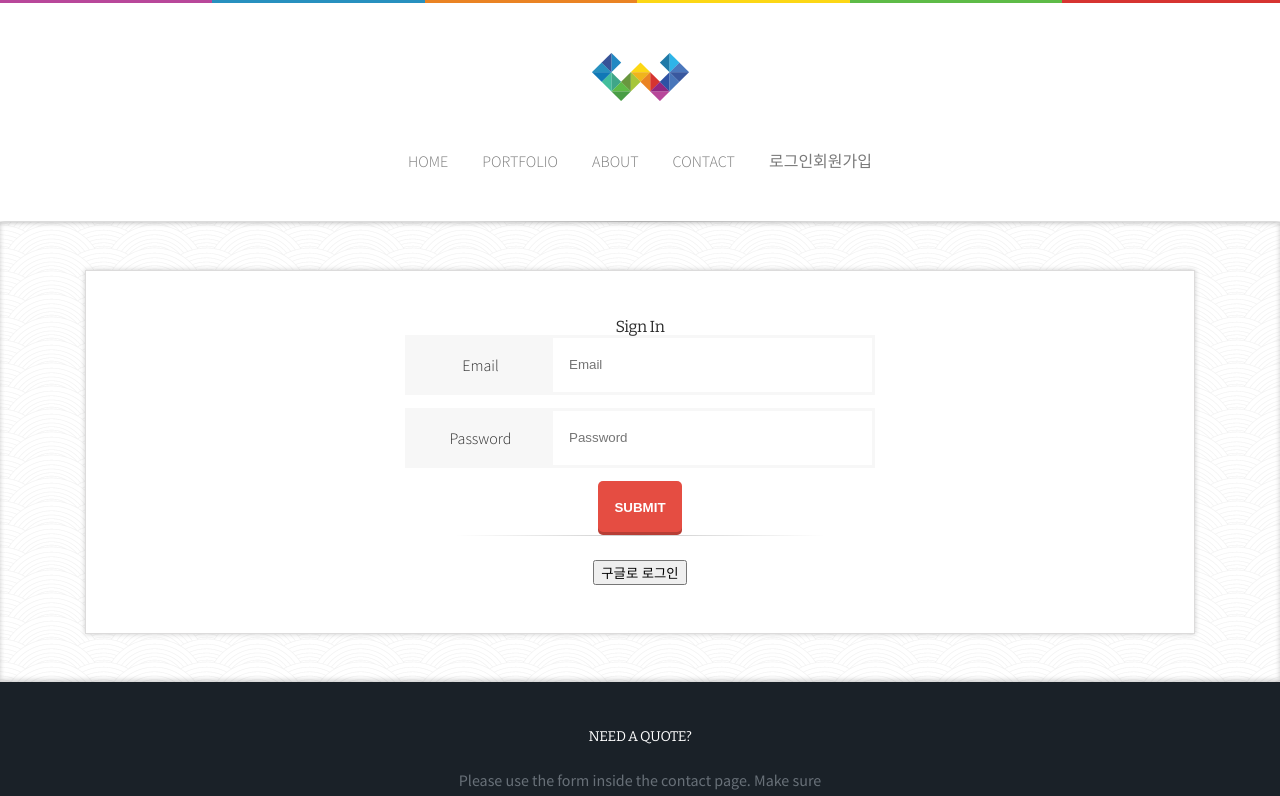
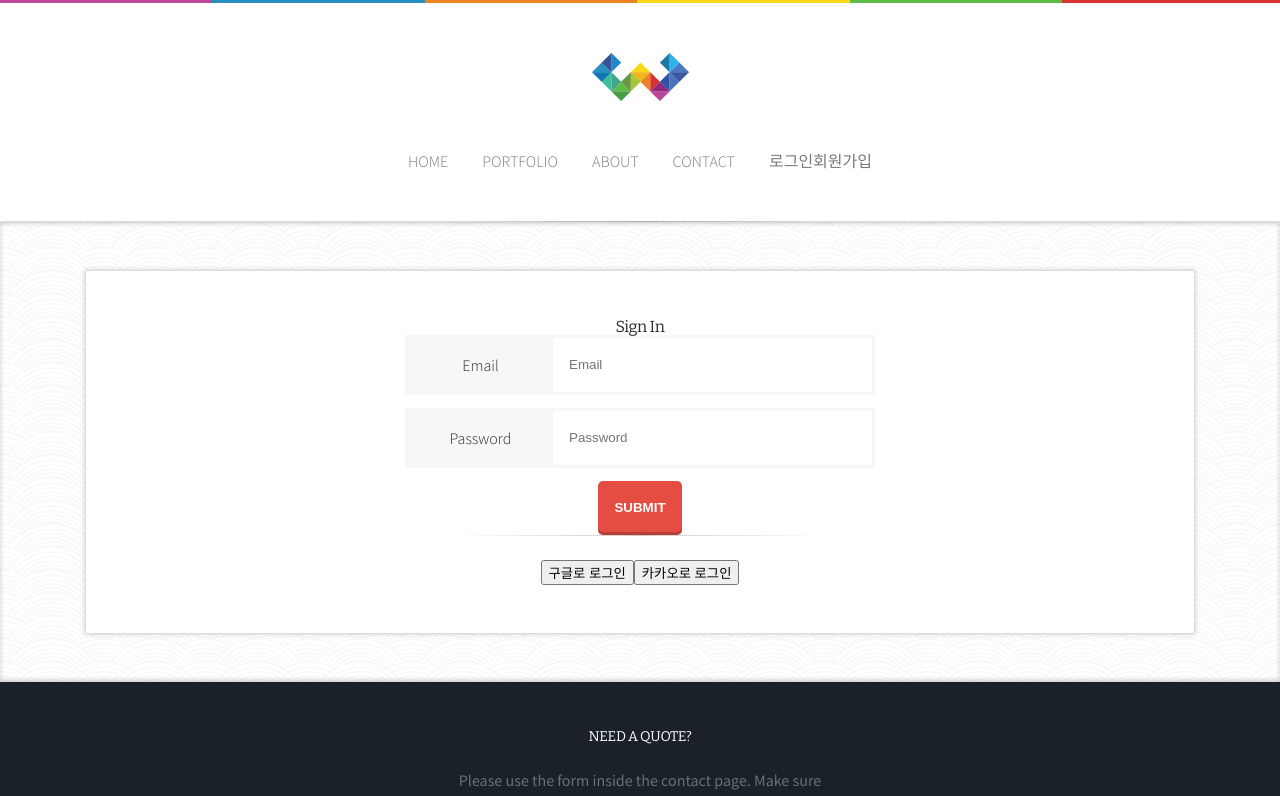
Before and after one commit to rozer4heros/ESTFE13_portfolio-app, a Next.js app: page /login in a window 1280 px wide. Shown: the top 796 px of the page. Built offline with nearby package versions, Linux system fonts and the light colour scheme; no server answers.

Commit message:
feat: Add Kakao login functionality to the Login component

```diff
--- a/src/app/login/page.js
+++ b/src/app/login/page.js
@@ -31,8 +31,19 @@ export default function Login({}) {
     }
   };
   const signInWithGoogle = async () => {
-    const { data, error } = await supabase.auth.signInWithOAuth({
+    const { error } = await supabase.auth.signInWithOAuth({
       provider: "google",
+      options: {
+        redirectTo: window.location.origin,
+      },
+    });
+    if (error) {
+      console.error("로그인 실패", error.message);
+    }
+  };
+  const signInWithKakao = async () => {
+    const { error } = await supabase.auth.signInWithOAuth({
+      provider: "kakao",
       options: {
         redirectTo: window.location.origin,
       },
@@ -69,6 +80,7 @@ export default function Login({}) {
         <hr />
       </div>
       <button onClick={signInWithGoogle}>구글로 로그인</button>
+      <button onClick={signInWithKakao}>카카오로 로그인</button>
     </div>
   );
 }
```
